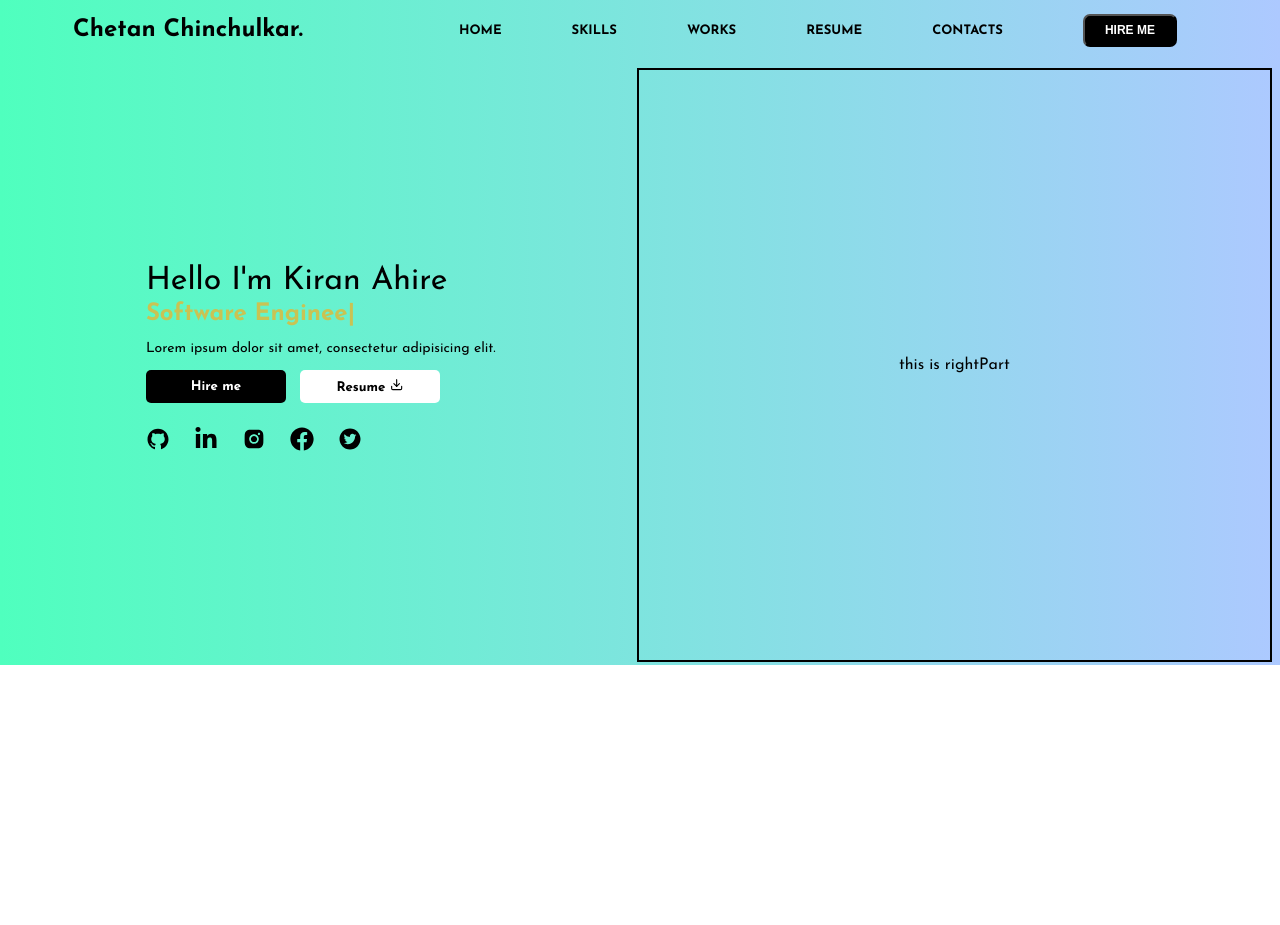
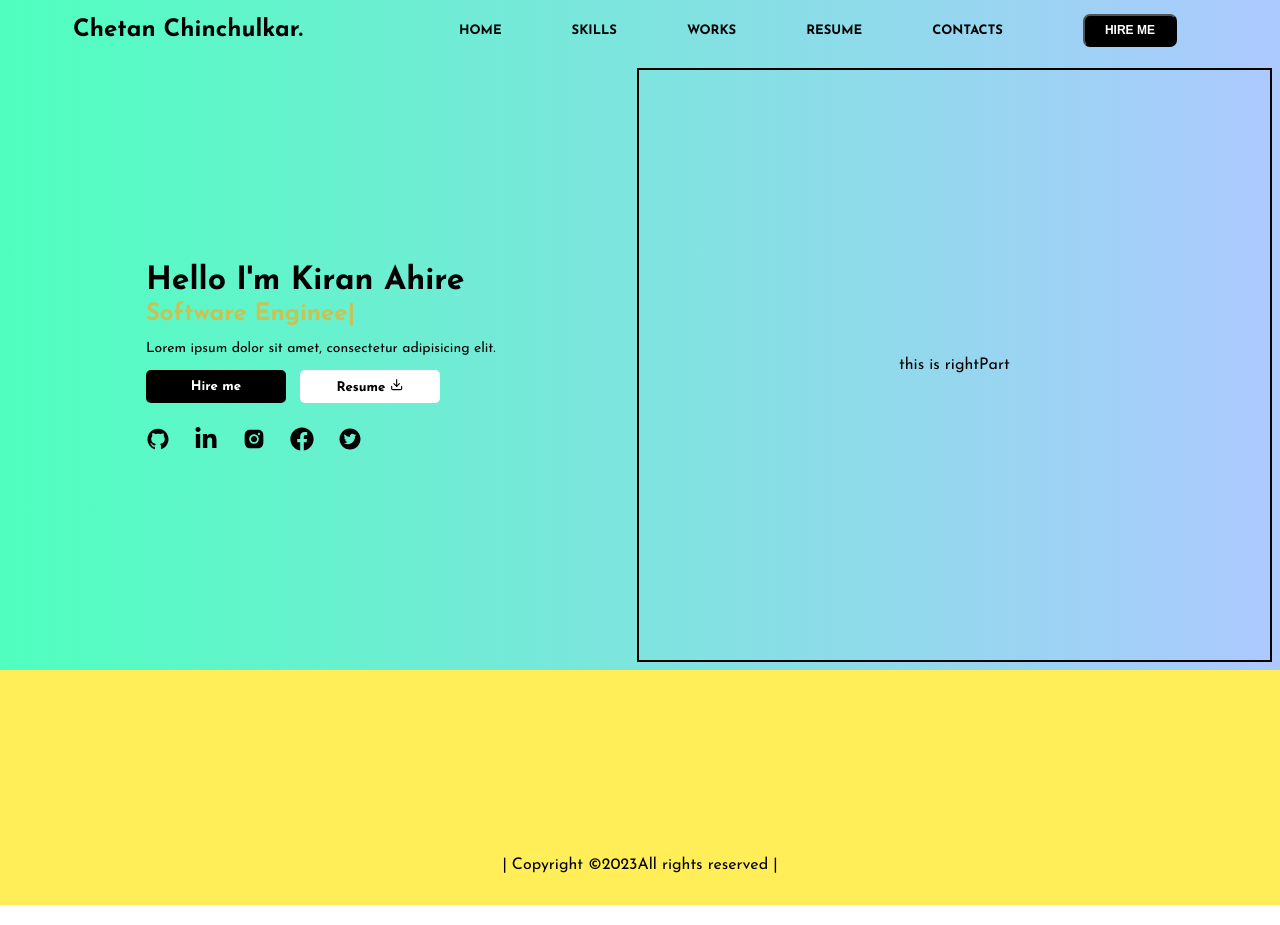
Before and after one commit to chetan635/gaganyan, a React (Create React App) app in the folder gaganyan-portfolio/: page / in a window 1280 px wide. Before the commit the page ends 800 px from the top, so only its background shows below. Built offline with nearby package versions, Linux system fonts and the light colour scheme.

Commit message:
Footer related changes

```diff
--- a/gaganyan-portfolio/package.json
+++ b/gaganyan-portfolio/package.json
@@ -6,6 +6,7 @@
     "@testing-library/jest-dom": "^5.17.0",
     "@testing-library/react": "^13.4.0",
     "@testing-library/user-event": "^13.5.0",
+    "aos": "^3.0.0-beta.6",
     "react": "^18.2.0",
     "react-dom": "^18.2.0",
     "react-icons": "^4.10.1",
--- a/gaganyan-portfolio/src/App.js
+++ b/gaganyan-portfolio/src/App.js
@@ -1,13 +1,25 @@
 import './App.css';
 import NavBar from './components/NavBar'
 import PortfolioDescription from './components/PortfolioDescription';
+import Footer from './components/Footer';
+import "aos/dist/aos.css"
+import AOS from 'aos';
+import { useEffect } from 'react';
 
 function App() {
+
+  useEffect(() => {
+    AOS.init({
+      duration : 1000
+    });
+  }, []);
+
   return (
     <div className="App">
       <div className="portfolio-desc-full-section">
         <NavBar />
         <PortfolioDescription/>
+        <Footer/>
       </div>
     </div>
   );
--- /dev/null
+++ b/gaganyan-portfolio/src/components/Footer.js
@@ -0,0 +1,44 @@
+import React from 'react';
+import '../styles/Footer.css';
+import { FaTelegramPlane } from "react-icons/fa";
+import { IoLogoWhatsapp } from "react-icons/io";
+import { RiInstagramFill } from "react-icons/ri";
+
+export default function footer() {
+  return (
+    <div className="footer-body">
+        <div className="footer-title">
+            <h1 data-aos="zoom-out">Let's Talk</h1>
+        </div>
+        <div className="footer-social-media">
+          <a
+            data-aos="fade-up" data-aos-duration="1000"
+            href=""
+            className="footer-icons-section"
+          >
+            <FaTelegramPlane className="footer-icons" />
+            <div className="footer-icons-text">Telegram</div>
+          </a>
+          <a
+            data-aos="fade-up" data-aos-duration="1000"
+            href=""
+            className="footer-icons-section"
+          >
+            <IoLogoWhatsapp className="footer-icons" />
+            <div className="footer-icons-text">WhatsApp</div>
+          </a>
+          <a
+            data-aos="fade-up" data-aos-duration="1000"
+            href=""
+            className="footer-icons-section"
+          >
+            <RiInstagramFill className="footer-icons" />
+            <div className="footer-icons-text">Instagram</div>
+          </a>
+        </div>
+        <div className="footer-copyrights">
+            | Copyright &copy; <span>2023 </span> All rights reserved |
+        </div>
+    </div>
+  )
+}
--- a/gaganyan-portfolio/src/components/PortfolioDescriptionIntroduction.js
+++ b/gaganyan-portfolio/src/components/PortfolioDescriptionIntroduction.js
@@ -12,8 +12,8 @@ import { TypeAnimation } from "react-type-animation";
 export default function PortfolioDescriptionIntroduction() {
   return (
     <div className="body">
-      <div className="title">Hello I'm Kiran Ahire</div>
-      <div className="role">
+      <div className="title" data-aos="fade-up">Hello I'm Kiran Ahire</div>
+      <div className="role" data-aos="fade-up">
         <TypeAnimation
           data-aos="fade-up"
           sequence={["Web Developer", 2000, "Software Engineer", 2000, ""]}
@@ -22,16 +22,16 @@ export default function PortfolioDescriptionIntroduction() {
           repeat={Infinity}
         />
       </div>
-      <div className="summary">
+      <div className="summary" data-aos="fade-up">
         Lorem ipsum dolor sit amet, consectetur adipisicing elit.
       </div>
-      <div className="resume">
+      <div className="resume" data-aos="fade-up">
         <button className="hire-me-btn">Hire me</button>
         <button className="resume-btn">
           Resume <FiDownload />
         </button>
       </div>
-      <div className="social-media">
+      <div className="social-media" data-aos="fade-up" data-aos-duration="1500">
         <a href="">
           {" "}
           <AiFillGithub className="social-media-icon" />{" "}
--- /dev/null
+++ b/gaganyan-portfolio/src/styles/Footer.css
@@ -0,0 +1,42 @@
+.footer-body{
+    background-color: #FFEE58;
+    padding: 16px 0 32px 0;
+}
+
+.footer-title{
+    display: flex;
+    justify-content: center;
+}
+
+.footer-social-media{
+    margin: 16px 0 0 0;
+    display: flex;
+    justify-content: center;
+    gap: 25px;
+}
+
+.footer-copyrights{
+    margin: 32px 0 0 0;
+    display: flex;
+    justify-content: center;
+}
+
+.footer-icons-section{
+    display: flex;
+    flex-direction: column;
+    align-items: center;
+    color: white;
+}
+
+.footer-icons-text{
+    margin: 8px 0 0 0;
+}
+
+.footer-icons{
+    font-size: 24px;
+    color: black;
+}
+
+.footer-icons:hover{
+    transform: scale(1.25);
+}
--- a/gaganyan-portfolio/src/styles/PortfolioDescriptionIntroduction.css
+++ b/gaganyan-portfolio/src/styles/PortfolioDescriptionIntroduction.css
@@ -1,5 +1,6 @@
 .title{
     font-size: 32px;
+    font-weight: bold;
 }
 
 .role{
```
